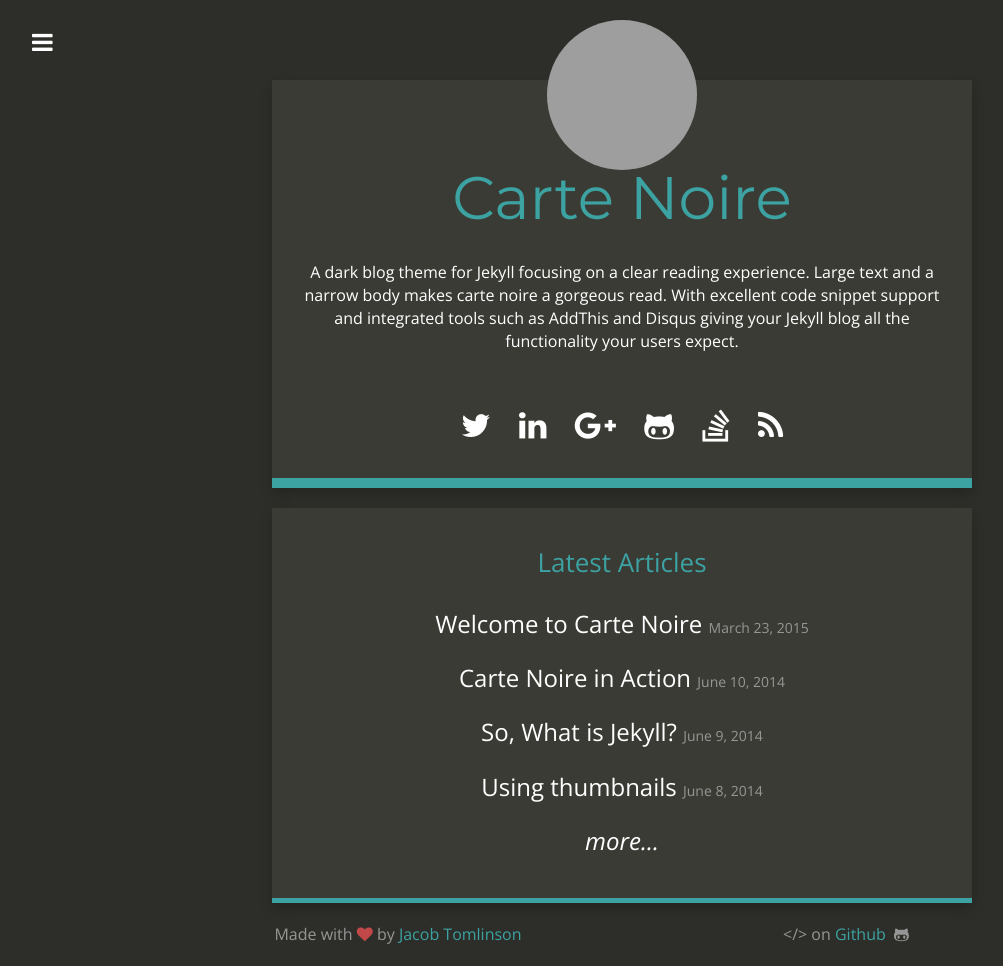
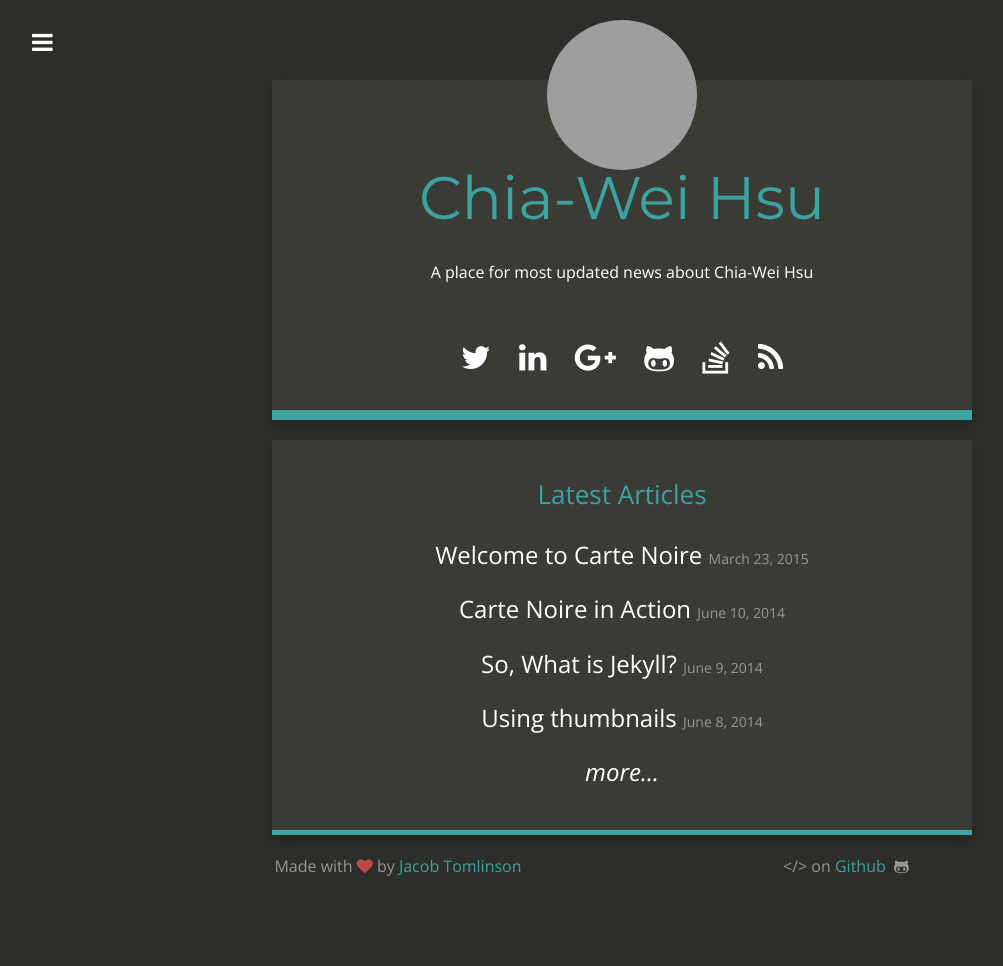
Before and after one commit to chiaweh2/chiaweh2.github.io, a Jekyll site: the page built from index.html, in a window 1280 px wide. Shown: the whole page, without its empty margins (18-1021 px from the left). Built offline with Jekyll 4.4.1, drawn with Linux system fonts in a browser that asks for light colours; nearby versions of some CDN libraries; after the commit the page ends 900 px from its top, so only the background shows below that; grey boxes are pictures that could not be loaded.

Commit message:
Update _config.yml
add some personal info

```diff
--- a/_config.yml
+++ b/_config.yml
@@ -1,11 +1,11 @@
 # Site settings
-title: "Carte Noire"
-email: jacob@jacobtomlinson.co.uk
-description: "A dark blog theme for Jekyll."
+title: "Chia-Wei Hsu"
+email: joedhsu@gmail.com
+description: "Chia-Wei Hsu's space"
 baseurl: ""
-url: "http://carte-noire.jacobtomlinson.co.uk/"
-title_description: "A dark blog theme for Jekyll focusing on a clear reading experience. Large text and a narrow body makes carte noire a gorgeous read. With excellent code snippet support and integrated tools such as AddThis and Disqus giving your Jekyll blog all the functionality your users expect."
-title_image: "https://www.gravatar.com/avatar/00000000000000000000000000000000?s=500&d=mm"
+url: ""
+title_description: "A place for most updated news about Chia-Wei Hsu"
+title_image: "https://www.dropbox.com/s/e2yv9pn7cgx34g5/IMG_2632.JPG?dl=0"
 google_analytics: "UA-20365477-4"
 disqus_account: cartenoire
 github_repository: https://github.com/jacobtomlinson/carte-noire
```
